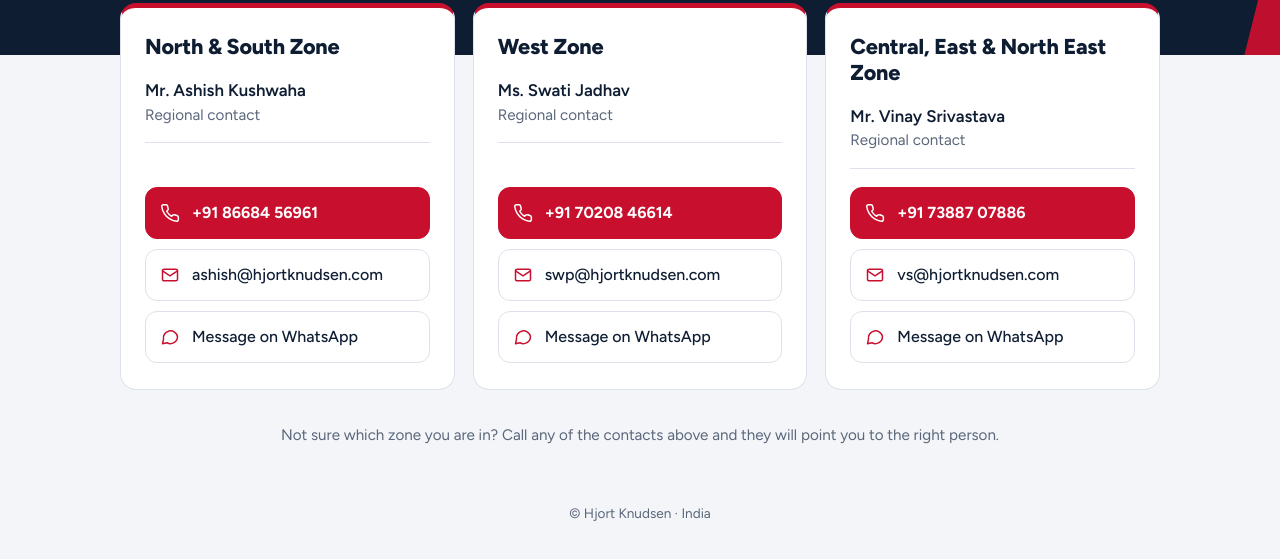
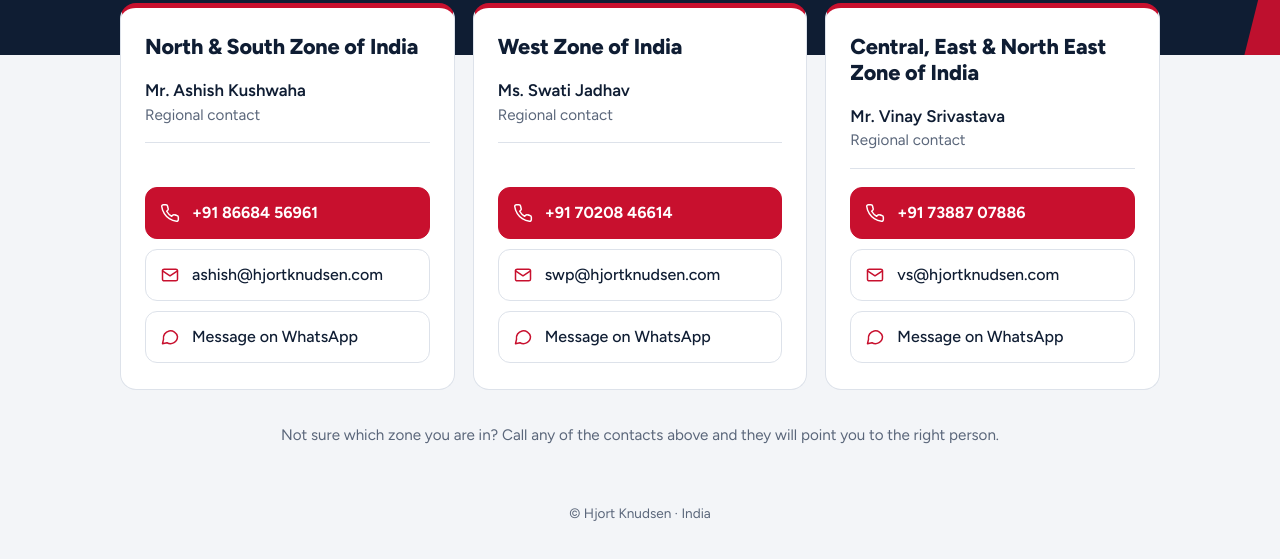
Before and after one commit to HjortKnudsen-A-S/hk-contact, a plain HTML site: page index.html in a window 1280 px wide. Shown: the part 191-750 px from the top of the page. Drawn offline with Linux system fonts and the light colour scheme.

Commit message:
Update index.html

```diff
--- a/index.html
+++ b/index.html
@@ -94,7 +94,7 @@ footer{text-align:center;color:var(--muted);font-size:.85rem;padding:0 20px 32px
     <div class="grid">
 
       <article class="card">
-        <h2 class="zone">North &amp; South Zone</h2>
+        <h2 class="zone">North &amp; South Zone of India</h2>
         <div class="person">
           <div class="name">Mr. Ashish Kushwaha</div>
           <div class="role">Regional contact</div>
@@ -116,7 +116,7 @@ footer{text-align:center;color:var(--muted);font-size:.85rem;padding:0 20px 32px
       </article>
 
       <article class="card">
-        <h2 class="zone">West Zone</h2>
+        <h2 class="zone">West Zone of India</h2>
         <div class="person">
           <div class="name">Ms. Swati Jadhav</div>
           <div class="role">Regional contact</div>
@@ -138,7 +138,7 @@ footer{text-align:center;color:var(--muted);font-size:.85rem;padding:0 20px 32px
       </article>
 
       <article class="card">
-        <h2 class="zone">Central, East &amp; North East Zone</h2>
+        <h2 class="zone">Central, East &amp; North East Zone of India</h2>
         <div class="person">
           <div class="name">Mr. Vinay Srivastava</div>
           <div class="role">Regional contact</div>
```
